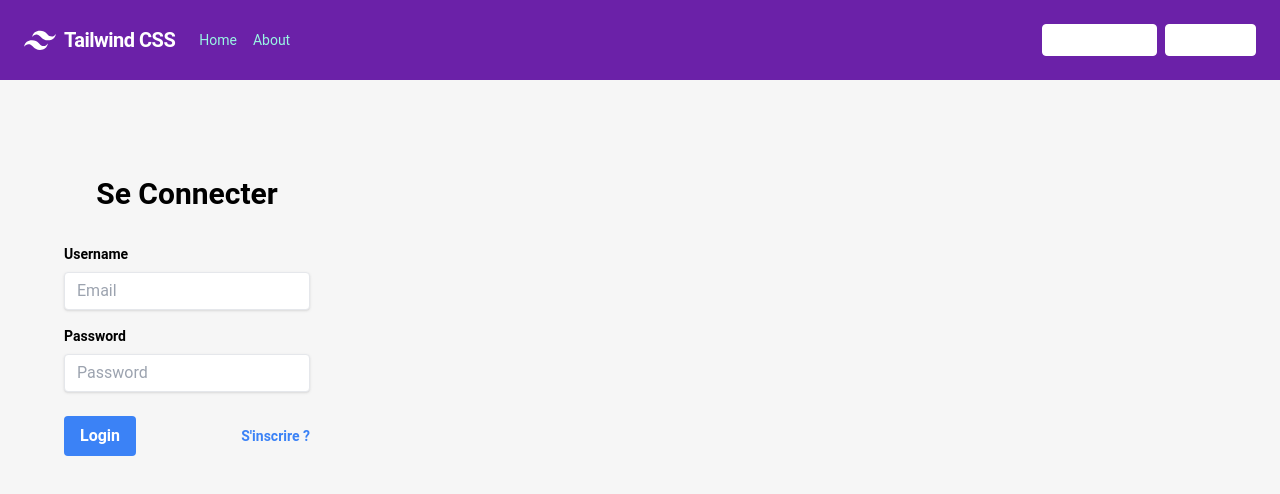
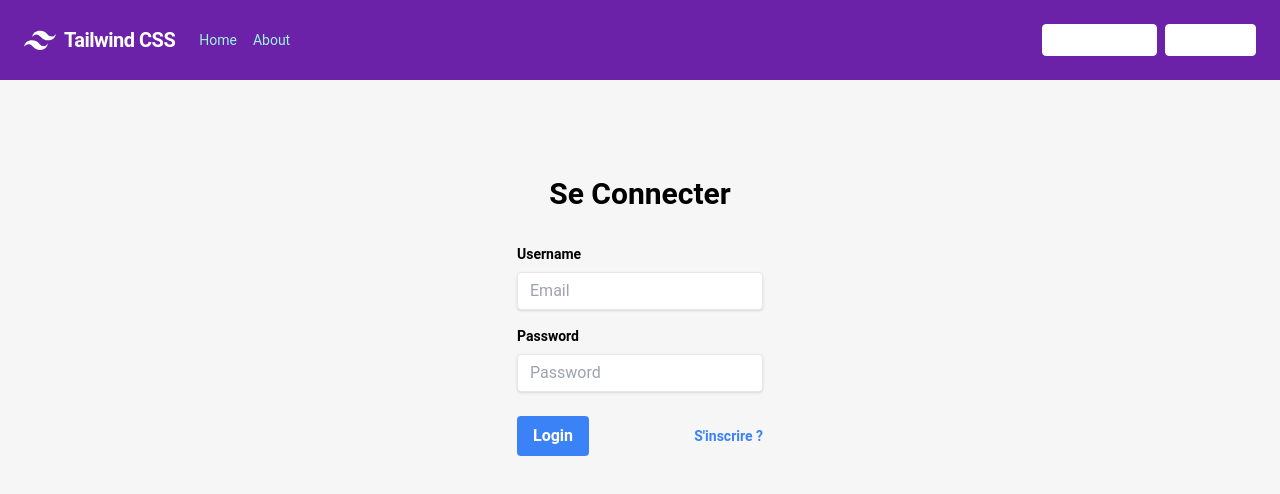
Before and after one commit to th0mas2118/Atelier_2, a Vue app in the folder reunionou/: page /login in a window 1280 px wide. Shown: the top 494 px of the page. Built offline with nearby package versions, Linux system fonts and the light colour scheme.

Commit message:
re-cetner form

```diff
--- a/reunionou/src/App.vue
+++ b/reunionou/src/App.vue
@@ -4,7 +4,7 @@ import NavbarVue from './components/NavBar.vue'
 
 <template>
   <NavbarVue> </NavbarVue>
-  <main class="flex w-full h-full max-w-7xl m-auto">
+  <main class="flex w-full h-full max-w-7xl m-auto justify-center">
     <RouterView />
   </main>
 </template>
```
